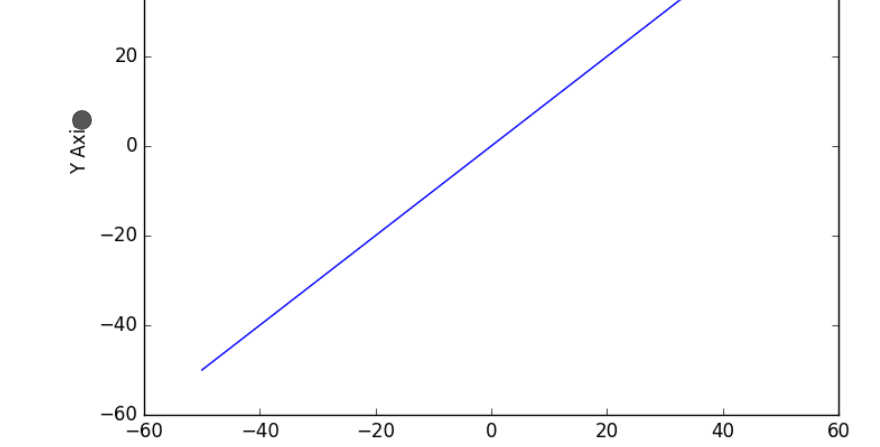
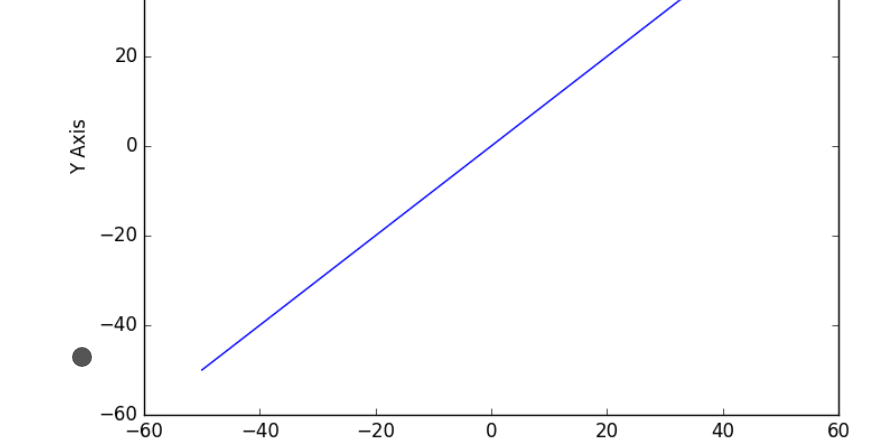
Before and after one commit to rbobkoskie3/rbobkoskie3.github.io, a Jekyll site: the page built from line/linePosSlope.html, in a window 1280 px wide. Shown: the part 596-1043 px from the top of the page, without its empty margins (160-1040 px from the left). Built offline with Jekyll 4.4.1, drawn with Linux system fonts in a browser that asks for light colours.

Commit message:
Add files via upload

```diff
--- a/line/linePosSlope.html
+++ b/line/linePosSlope.html
@@ -198,8 +198,8 @@
         }
         /* Standard syntax */
         @keyframes tracePlt {
-            0%   {left:40px; top:300px;}
-            100% {left:80%; top:10%;}
+            0%   {left:40px; top:80%;}
+            100% {left:80%; top:20px;}
         }
 
         /*
```
